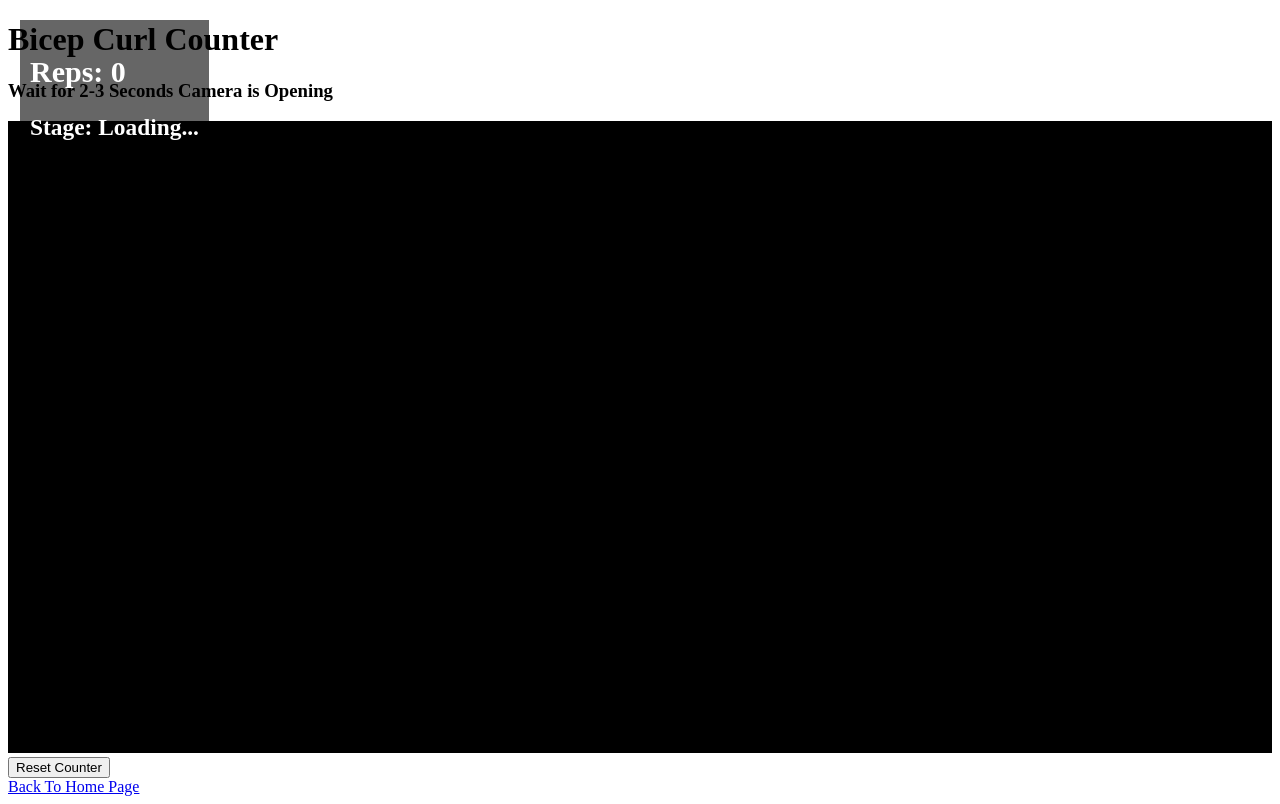
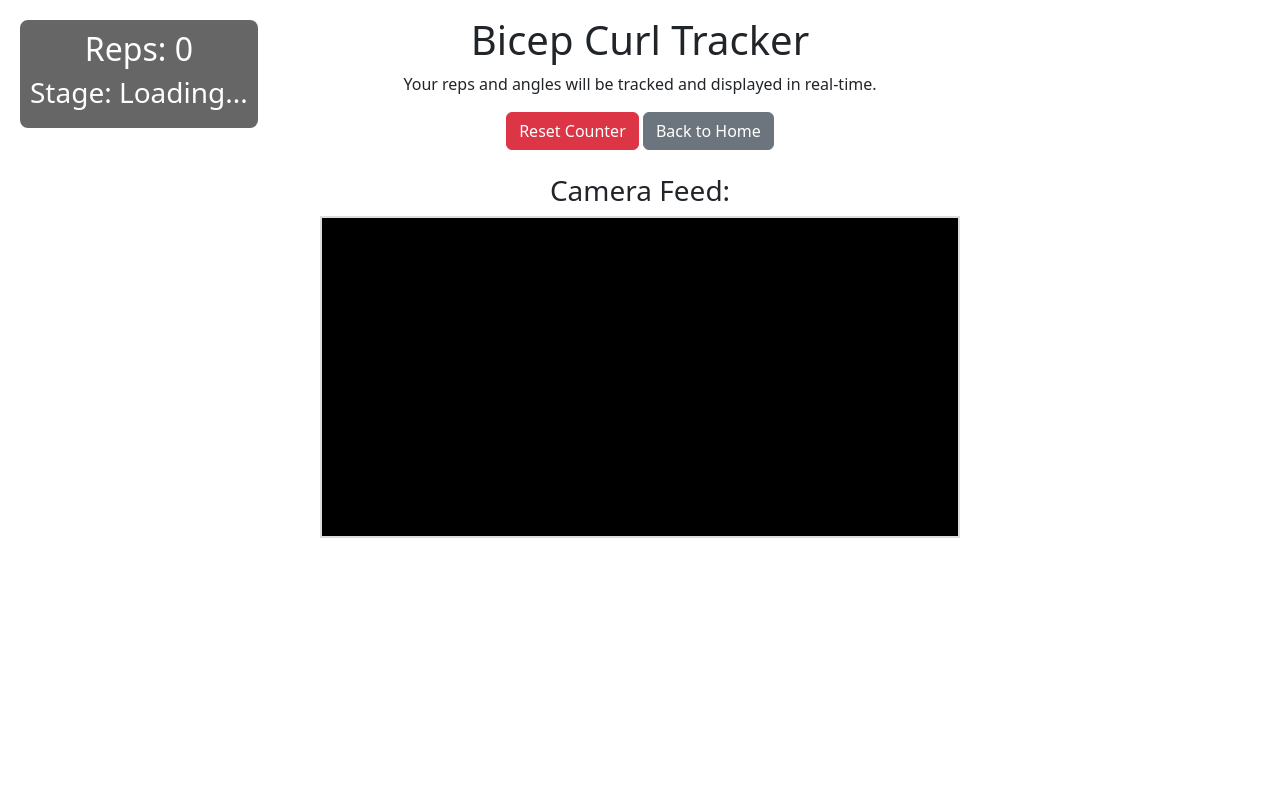
Before and after one commit to mridulchdry17/FIT-U, a Flask app: page /bicep_curl in a window 1280 px wide. After the commit the page ends 538 px from the top, so only its background shows below. Run offline with Flask 3, Linux system fonts and the light colour scheme.

Commit message:
Initial commit for my project

```diff
--- a/templates/bicep_curl.html
+++ b/templates/bicep_curl.html
@@ -2,13 +2,18 @@
 <html lang="en">
 <head>
     <meta charset="UTF-8">
-    <title>Bicep Curl Counter</title>
+    <meta name="viewport" content="width=device-width, initial-scale=1.0">
+    <title>Bicep Curl Tracker</title>
+    <link rel="stylesheet" href="https://cdn.jsdelivr.net/npm/bootstrap@5.3.0-alpha1/dist/css/bootstrap.min.css">
     <style>
-        /* Video container style */
         video {
             width: 100%;
+            max-width: 640px;
             height: auto;
             background-color: black;
+            margin: 0 auto;
+            display: block;
+            border: 2px solid #ddd;
         }
         #counter {
             position: absolute;
@@ -16,56 +21,61 @@
             left: 20px;
             background-color: rgba(0, 0, 0, 0.6);
             color: white;
-            font-size: 20px;
+            font-size: 18px;
             padding: 10px;
+            border-radius: 8px;
         }
     </style>
 </head>
 <body>
-    <h1>Bicep Curl Counter</h1>
-    <h3>Wait for 2-3 Seconds Camera is Opening </h3>
+    <div class="container mt-3">
+        <h1 class="text-center">Bicep Curl Tracker</h1>
+        <p class="text-center">Your reps and angles will be tracked and displayed in real-time.</p>
 
-    <!-- Container for the webcam video -->
-    <video id="video" autoplay playsinline></video>
-    <div id="counter">
-        <h2>Reps: <span id="repCount">0</span></h2>
-        <h3>Stage: <span id="stage">Loading...</span></h3>
+        <div class="text-center">
+            <a href="{{ url_for('reset_counter') }}" class="btn btn-danger">Reset Counter</a>
+            <a href="{{ url_for('index') }}" class="btn btn-secondary">Back to Home</a>
+        </div>
+
+        <div class="mt-4 text-center">
+            <h3>Camera Feed:</h3>
+            <video id="video" autoplay playsinline></video>
+            <div id="counter">
+                <h2>Reps: <span id="repCount">0</span></h2>
+                <h3>Stage: <span id="stage">Loading...</span></h3>
+            </div>
+        </div>
     </div>
-
-    <form action="{{ url_for('reset_counter') }}" method="get">
-        <button type="submit">Reset Counter</button>
-    </form>
-
-    <a href="/">Back To Home Page</a>
 
     <script>
         // Access webcam using WebRTC
         async function startVideo() {
             const videoElement = document.getElementById('video');
-            const stream = await navigator.mediaDevices.getUserMedia({
-                video: true
-            });
-            videoElement.srcObject = stream;
+            try {
+                const stream = await navigator.mediaDevices.getUserMedia({ video: true });
+                videoElement.srcObject = stream;
+            } catch (error) {
+                console.error("Error accessing webcam:", error);
+            }
         }
 
         startVideo();
 
-        // WebSocket or other method to handle real-time updates can be used to send rep count and stage data to the front end.
-        // For simplicity, we will simulate changes.
+        // Simulate live updates for demo purposes
         let counter = 0;
-        let stage = "up";  // You can dynamically update this based on the video analysis from backend
+        let stage = "up"; // Replace with real-time updates from the backend
 
         function updateCounter() {
-            document.getElementById('repCount').textContent = counter;
-            document.getElementById('stage').textContent = stage;
+            document.getElementById("repCount").textContent = counter;
+            document.getElementById("stage").textContent = stage;
         }
 
-        // For demo purpose, simulate rep counting
+        // Simulate updating reps and stage every few seconds
         setInterval(() => {
             counter++;
-            stage = (stage === "up") ? "down" : "up";
+            stage = stage === "up" ? "down" : "up";
             updateCounter();
-        }, 5000);  // Simulate a rep every 5 seconds (you can replace this with real data from the backend)
+        }, 5000); // Simulates a rep every 5 seconds (replace with backend updates)
     </script>
 </body>
 </html>
```
Also changed, not shown: templates/index.html (+11 -6 lines).
